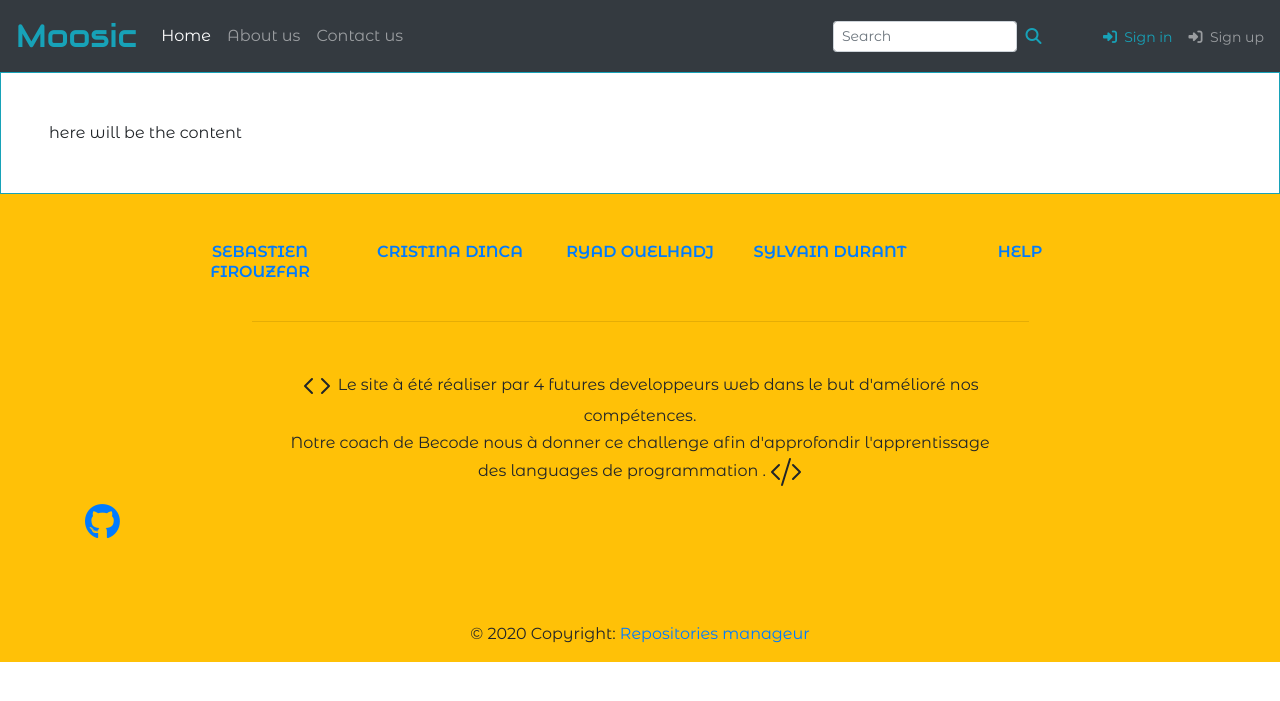
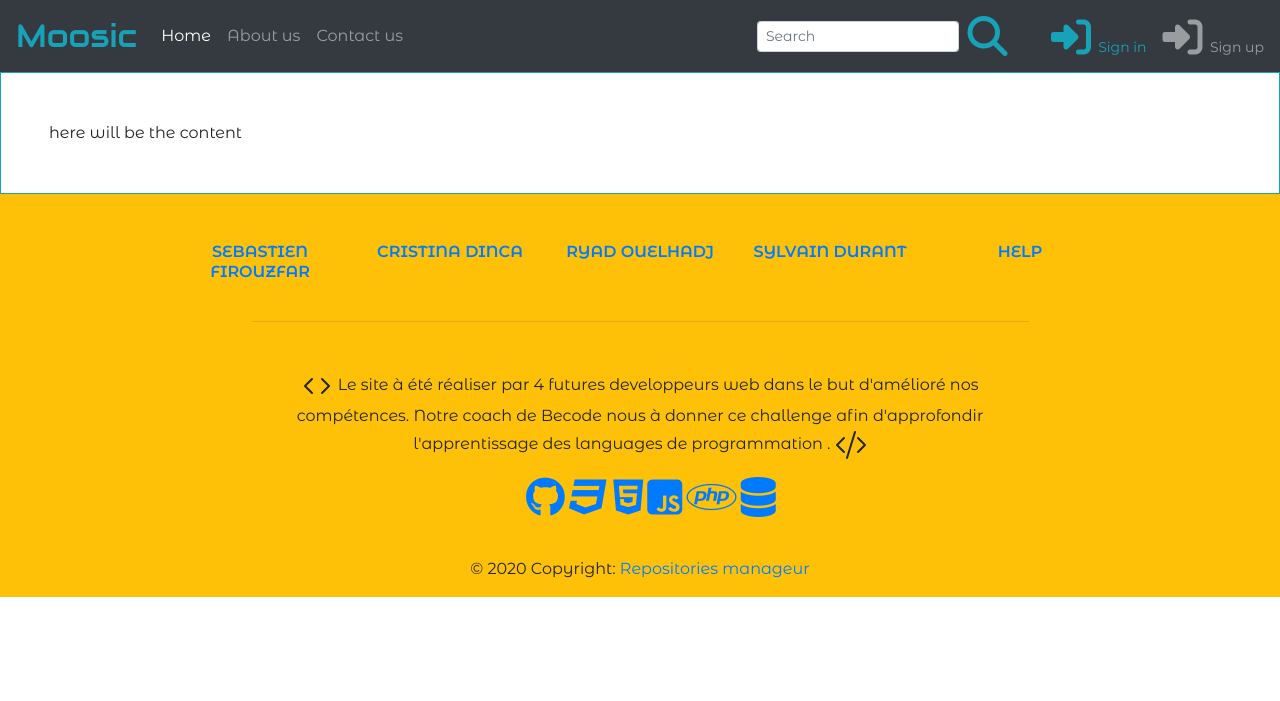
Before and after one commit to SylvainDurant/Getflix-project, a PHP site: page / in a window 1280 px wide. Shown: the top 701 px of the page. Run offline with PHP 8.4, Linux system fonts and the light colour scheme; some libraries are stand-ins or nearby versions.

Commit message:
Amélioration de la page

```diff
--- a/css/style.css
+++ b/css/style.css
@@ -19,3 +19,16 @@ body {
 .text-14 {
 	font-size: 14px;
 }
+
+/* ==========================================================================
+   Footer
+   ========================================================================== */
+   .gridIcon{
+       position: absolute;
+       left: 40%;
+
+   }
+
+   div i{ /**Selects all <div> elements inside <i> elements**/
+    font-size:40px;
+   }
--- a/layouts/footer.php
+++ b/layouts/footer.php
@@ -62,7 +62,7 @@
                 <path fill-rule="evenodd" d="M5.854 4.146a.5.5 0 0 1 0 .708L2.707 8l3.147 3.146a.5.5 0 0 1-.708.708l-3.5-3.5a.5.5 0 0 1 0-.708l3.5-3.5a.5.5 0 0 1 .708 0zm4.292 0a.5.5 0 0 0 0 .708L13.293 8l-3.147 3.146a.5.5 0 0 0 .708.708l3.5-3.5a.5.5 0 0 0 0-.708l-3.5-3.5a.5.5 0 0 0-.708 0z"/>
         </svg>
 
-        Le site à été réaliser par 4 futures developpeurs web dans le but d'amélioré nos compétences. <br>
+        Le site à été réaliser par 4 futures developpeurs web dans le but d'amélioré nos compétences.
         Notre coach de Becode nous à donner ce challenge afin d'approfondir l'apprentissage des languages de programmation .
         <svg width="2em" height="2em" viewBox="0 0 16 16" class="bi bi-code-slash" fill="currentColor" xmlns="http://www.w3.org/2000/svg">
                 <path fill-rule="evenodd" d="M4.854 4.146a.5.5 0 0 1 0 .708L1.707 8l3.147 3.146a.5.5 0 0 1-.708.708l-3.5-3.5a.5.5 0 0 1 0-.708l3.5-3.5a.5.5 0 0 1 .708 0zm6.292 0a.5.5 0 0 0 0 .708L14.293 8l-3.147 3.146a.5.5 0 0 0 .708.708l3.5-3.5a.5.5 0 0 0 0-.708l-3.5-3.5a.5.5 0 0 0-.708 0zm-.999-3.124a.5.5 0 0 1 .33.625l-4 13a.5.5 0 0 1-.955-.294l4-13a.5.5 0 0 1 .625-.33z"/>
@@ -81,12 +81,17 @@
       <!-- Grid column -->
       <div class="col-md-12">
 
-        <div class="mb-5 flex-center">
+        <div class="mb-5 flex-center col-md- ">
 
           <!-- Facebook -->
-          <a class="fb-ic">
-             <i class="fa fa-github" style="font-size:36px"></i>
-          </a>
+          <div class="gridIcon">
+            <a class="fb-ic"><i class="fa fa-github"></i></a>
+            <a class="fb-ic"><i class="fab fa-css3"></i></a>
+            <a class="fb-ic"><i class="fab fa-html5"></i></a>
+            <a class="fb-ic"><i class="fab fa-js-square"></i></a>
+            <a class="fb-ic"><i class="fab fa-php"></i></a>
+            <a class="fb-ic"><i class="fas fa-database"></i></a>
+          </div>
 
         </div>
 
```
